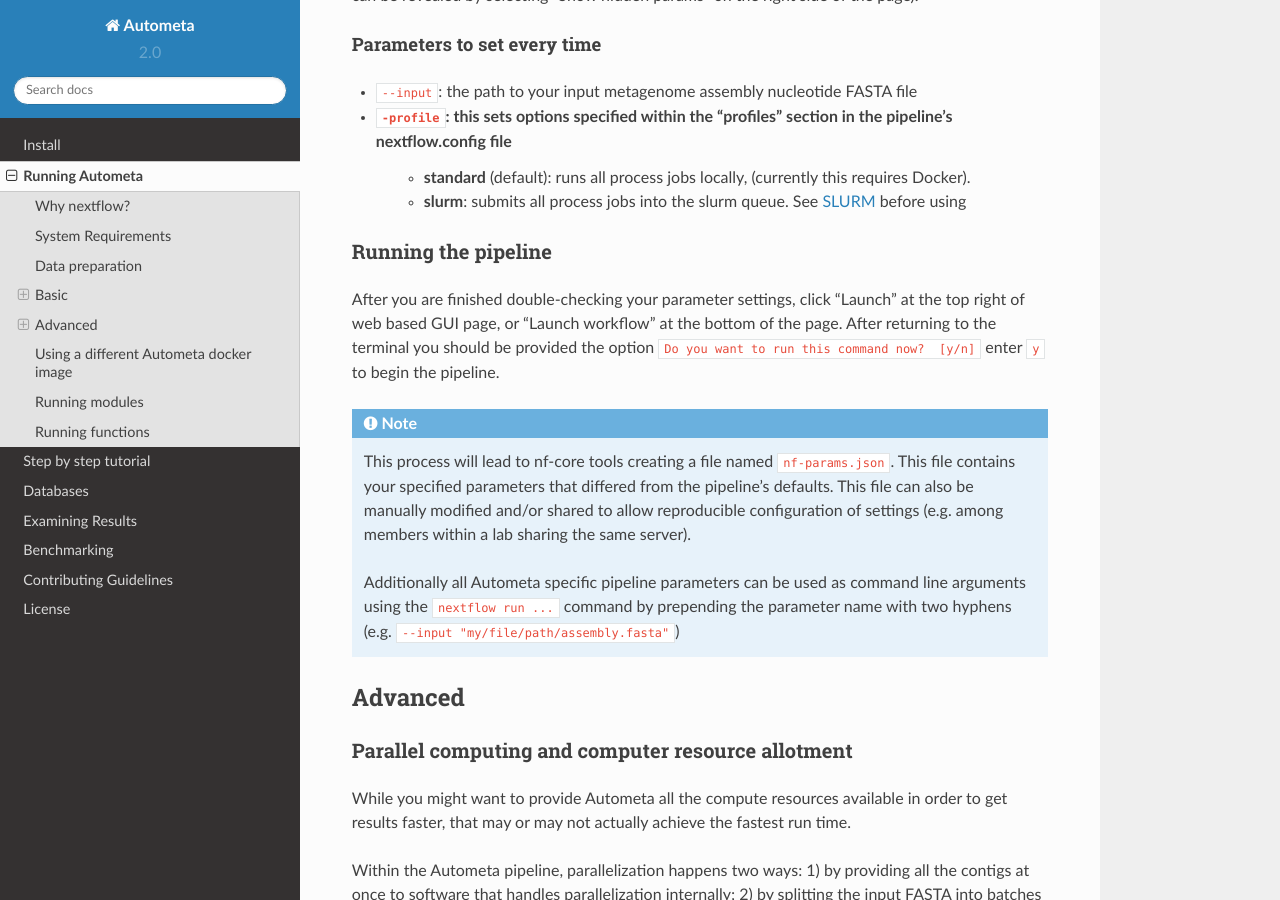
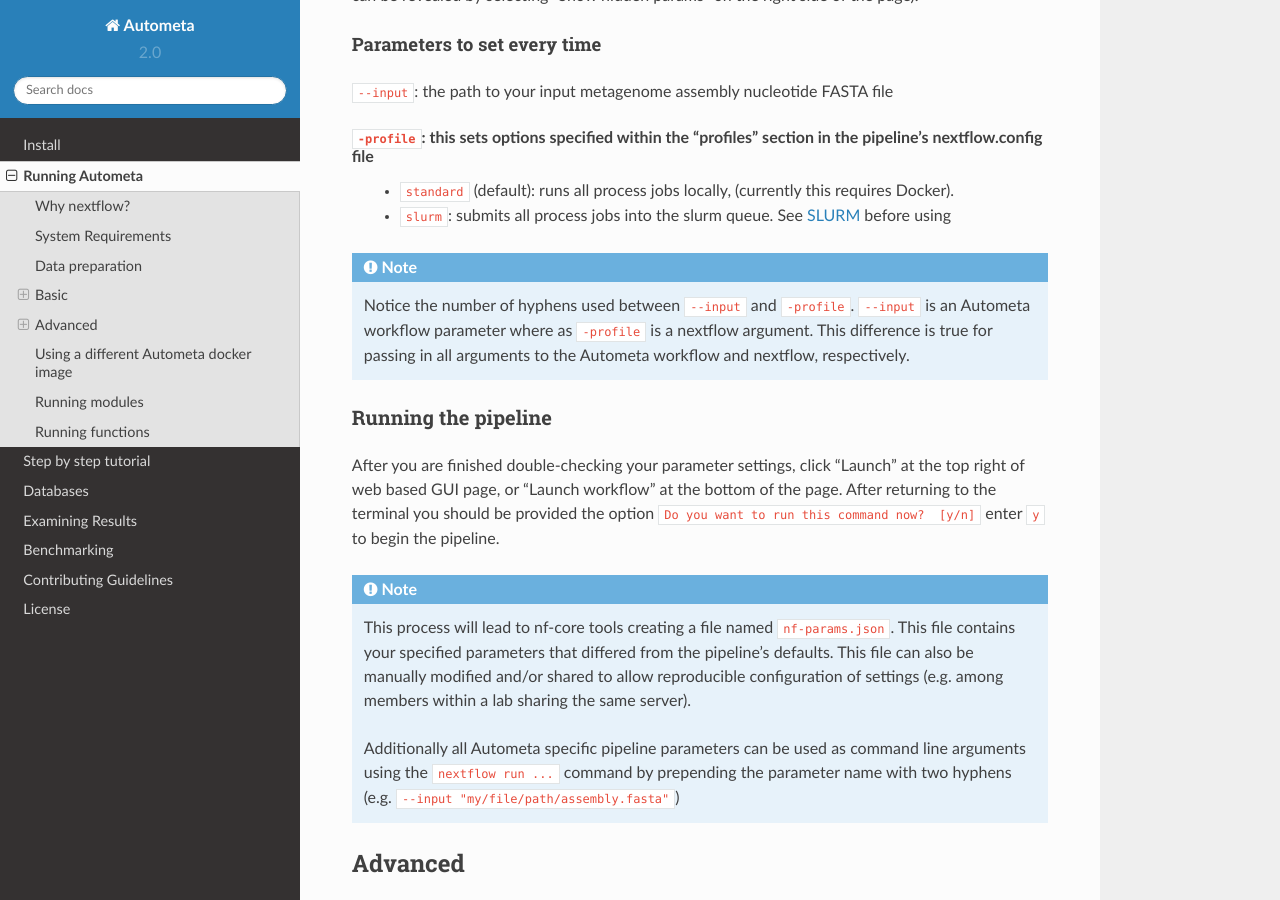
Before and after one commit to KwanLab/Autometa, a Sphinx documentation site: the page built from docs/source/running-autometa.rst, in a window 1280 px wide and 900 px high, scrolled down 2368 px. Built offline with Sphinx 7.4.7 and the Read the Docs theme 2.0.0, drawn with Linux system fonts in a browser that asks for light colours; pages that are not in the unit, such as notebooks, are missing from menus.

Commit message:
:memo::fire: Add note to parameters section. Remove bullets in same section

```diff
--- a/docs/source/running-autometa.rst
+++ b/docs/source/running-autometa.rst
@@ -123,10 +123,16 @@
 Parameters to set every time
 ~~~~~~~~~~~~~~~~~~~~~~~~~~~~
 
-- ``--input``: the path to your input metagenome assembly nucleotide FASTA file
-- ``-profile``: this sets options specified within the "profiles" section in the pipeline's nextflow.config file
-    - **standard** (default): runs all process jobs locally, (currently this requires Docker).
-    - **slurm**: submits all process jobs into the slurm queue. See :ref:`using-slurm` before using
+``--input``: the path to your input metagenome assembly nucleotide FASTA file
+
+``-profile``: this sets options specified within the "profiles" section in the pipeline's nextflow.config file
+    - ``standard`` (default): runs all process jobs locally, (currently this requires Docker).
+    - ``slurm``: submits all process jobs into the slurm queue. See :ref:`using-slurm` before using
+
+.. note::
+    Notice the number of hyphens used between ``--input`` and ``-profile``. ``--input`` is an Autometa workflow parameter
+    where as ``-profile`` is a nextflow argument. This difference is true for passing in all arguments to the Autometa
+    workflow and nextflow, respectively.
 
 Running the pipeline
 --------------------
```
